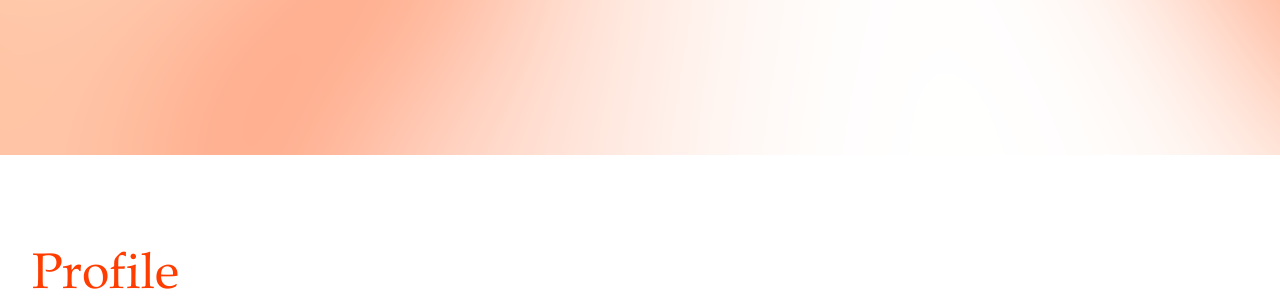
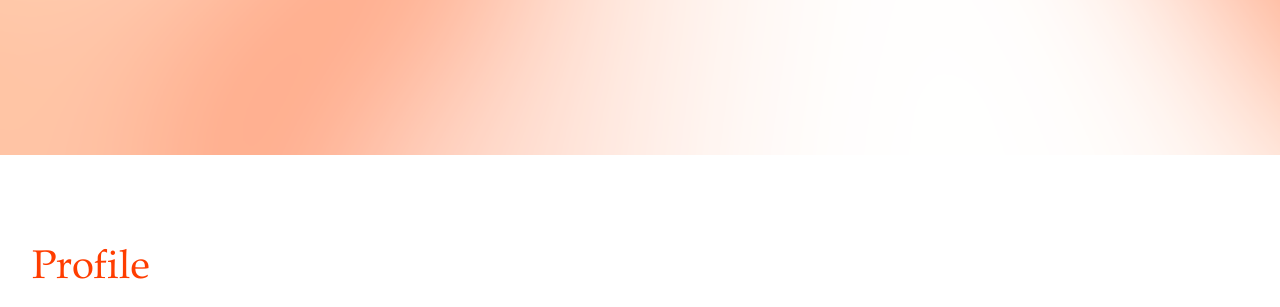
Before and after one commit to jisu0212/Portfolio_2024, a plain HTML site: page index.html in a window 1280 px wide. Shown: the part 645-952 px from the top of the page. Drawn offline with nearby package versions, Linux system fonts and the light colour scheme.

Commit message:
Add files via upload

```diff
--- a/styles/responsive.css
+++ b/styles/responsive.css
@@ -13,6 +13,7 @@
     .project .detail,
     .project .package_branding {padding:0 32px;}
     .profile {padding:80px 32px 80px;}
+    .project .mobile .thum {margin:0 auto;}
 }
 @media screen and (max-width:1000px){
     .bg .intro h1 {font-size: 10rem;}
--- a/styles/style.css
+++ b/styles/style.css
@@ -6,7 +6,7 @@
 body,html {scroll-behavior: smooth; overflow-x: hidden;}
 /* 공통 */
 h1 {
-    color:#ff3d00; font-size: 3.125rem;
+    color:#ff3d00; font-size: 2.5rem;
     font-family: 'book';
 }
 .profile, .project > div {
```
